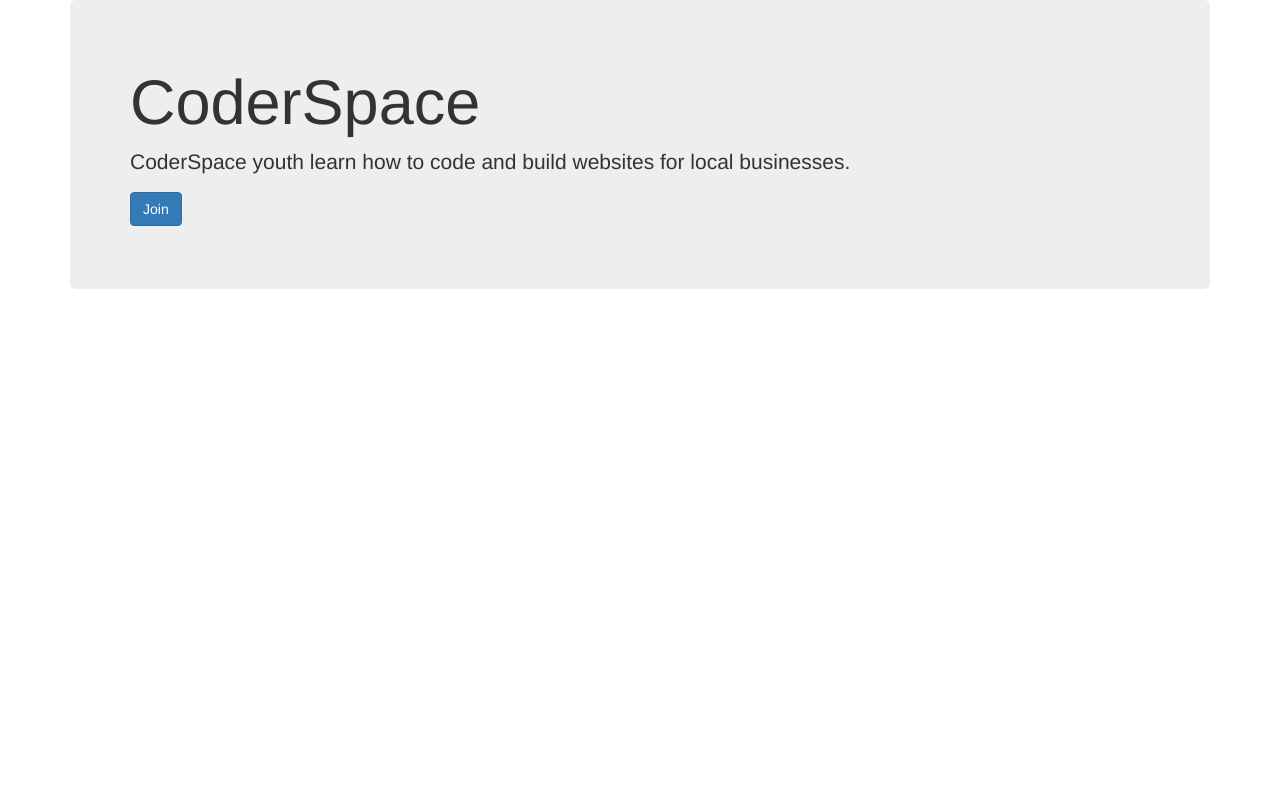
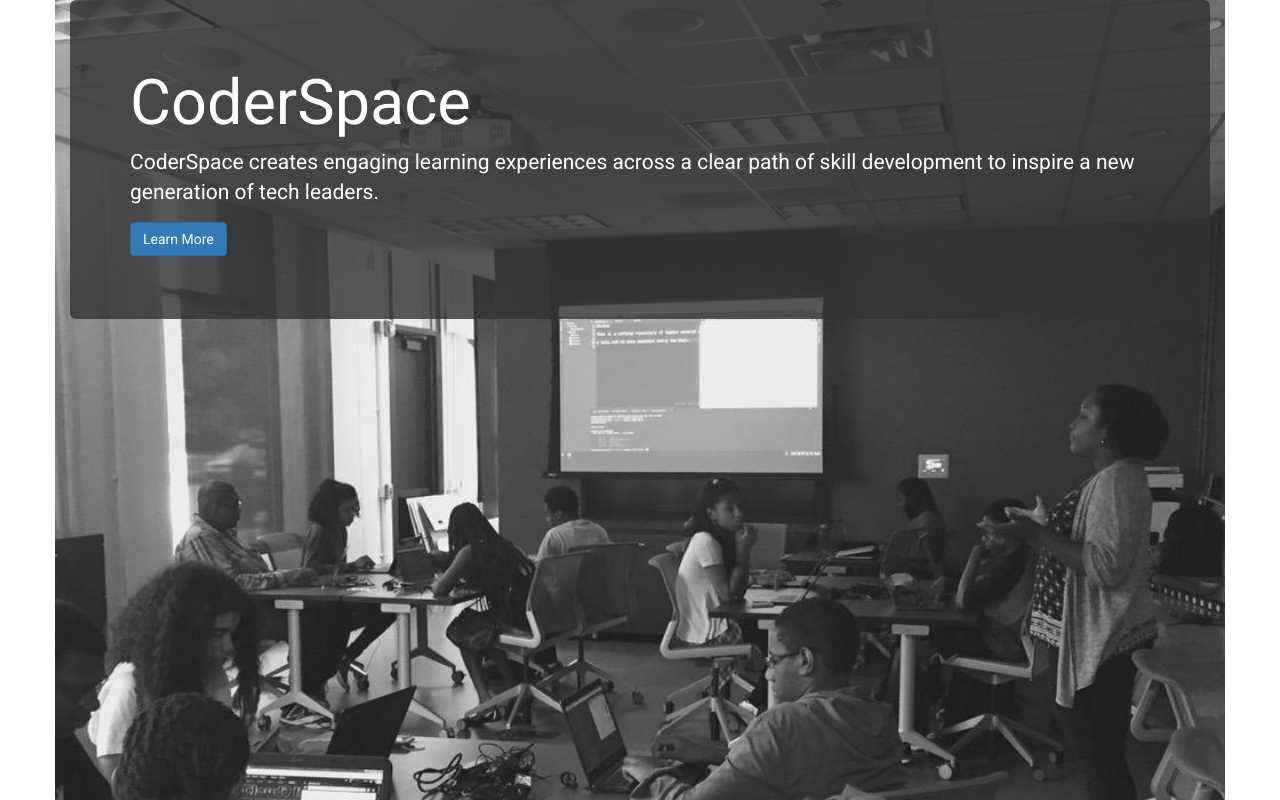
Before and after one commit to citizendrummer/demo, a plain HTML site: page index.html in a window 1280 px wide. Drawn offline with nearby package versions, Linux system fonts and the light colour scheme.

Commit message:
revised styling and content

```diff
--- a/index.html
+++ b/index.html
@@ -14,16 +14,13 @@
 
         <div class="container">
 
-
             <div class="jumbotron">
 
                 <h1>CoderSpace</h1>
 
-                <p class>
-                    CoderSpace youth learn how to code and build websites for local businesses.
-                </p>
+                <p>CoderSpace creates engaging learning experiences across a clear path of skill development to inspire a new generation of tech leaders.</p>
 
-                <p><a class="btn btn-primary btn-large">Join</a></p>
+                <p><a class="btn btn-primary btn-large">Learn More</a></p>
 
             </div>
 
--- a/style.css
+++ b/style.css
@@ -1 +1,19 @@
 @import url('https://maxcdn.bootstrapcdn.com/bootstrap/3.3.5/css/bootstrap.min.css');
+
+@import url(http://fonts.googleapis.com/css?family=Roboto);
+
+body {
+    font-family: 'Roboto', sans-serif;
+    color: #ffffff;
+}
+
+.container {
+    height: 100vh;
+    background-image: url('/images/cmd.jpg');
+    background-repeat: no-repeat;
+    background-size: cover;
+}
+
+.jumbotron {
+    background: rgba(51, 51, 51, 0.8);
+}
```
